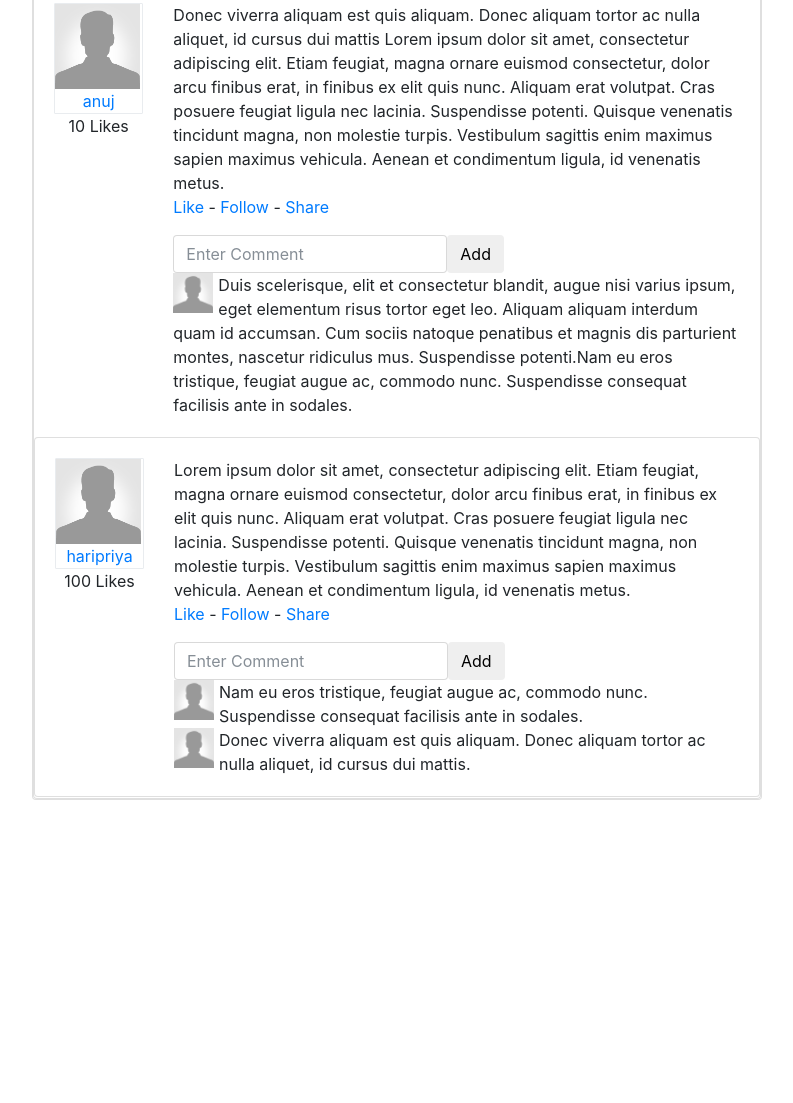
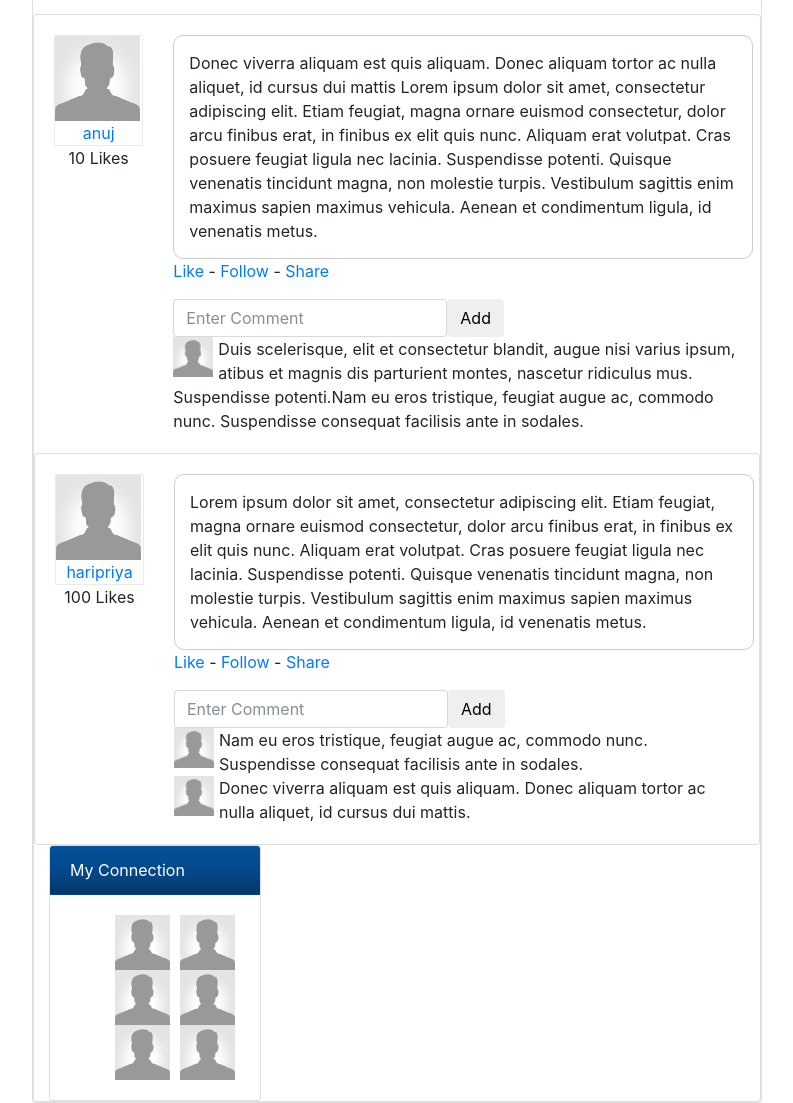
Before and after one commit to swap22/socialsite, a plain HTML site: page index.html in a window 1280 px wide. Shown: the part 753-1856 px from the top of the page, without its empty margins (53-846 px from the left). Before the commit the page ends 1553 px from the top, so only its background shows below. Drawn offline with Linux system fonts and the light colour scheme.

Commit message:
modified card

```diff
--- a/css/custom.css
+++ b/css/custom.css
@@ -24,3 +24,28 @@ header .logo {
   width: 40px;
   margin-right: 5px;
 }
+.friend_image{
+
+}
+.friends ul li {
+  list-style: none;
+  padding: 0 5px;
+  display: inline;
+  float: left;
+}
+.friends ul li img {
+  width: 55px;
+}
+.card-header {
+  background-image: linear-gradient(#04519b, #044687 60%, #033769);
+  color: #fff !important;
+}
+.bubble {
+  position: relative;
+  width: 580px;
+  min-height: 65px;
+  padding: 15px;
+  background: #fff;
+  border-radius: 10px;
+  border: 1px solid #ccc;
+}
--- a/index.html
+++ b/index.html
@@ -154,6 +154,7 @@
                 </div>
 
 
+
                 <!--2nd comment-->
 
                 <div class="card post">
@@ -194,7 +195,7 @@
                         <div class="comment">
                         <a href="#" class="comment-avatar float-left"><img src="images/user.png" /></a>
                         <div class="comment-text">
-                      Duis scelerisque, elit et consectetur blandit, augue nisi varius ipsum, eget elementum risus tortor eget leo. Aliquam aliquam interdum quam id accumsan. Cum sociis natoque penatibus et magnis dis parturient montes, nascetur ridiculus mus. Suspendisse potenti.Nam eu eros tristique, feugiat augue ac, commodo nunc. Suspendisse consequat facilisis ante in sodales.
+                      Duis scelerisque, elit et consectetur blandit, augue nisi varius ipsum, atibus et magnis dis parturient montes, nascetur ridiculus mus. Suspendisse potenti.Nam eu eros tristique, feugiat augue ac, commodo nunc. Suspendisse consequat facilisis ante in sodales.
                     </div> <!-- comment-text -->
                         </div> <!-- comment -->
                       </div> <!-- comments -->
@@ -261,7 +262,27 @@
             </div><!--left side column col m8-->
 
             <!--right side section-->
-           <div class="col-md-4">
+           <div class="col-md-4 ">
+
+             <div class="card friends ">
+                <div class="card-header">
+                  My Connection
+                </div><!--wall heading-->
+                <div class="card-body">
+                  <ul>
+                       <li><a class="friend_image" href="profile.html"><img src="images/user.png"/></a></li>
+                       <li><a class="friend_image" href="profile.html"><img src="images/user.png"/></a></li>
+                       <li><a class="friend_image" href="profile.html"><img src="images/user.png"/></a></li>
+                       <li><a class="friend_image" href="profile.html"><img src="images/user.png"/></a></li>
+                       <li><a class="friend_image" href="profile.html"><img src="images/user.png"/></a></li>
+                       <li><a class="friend_image" href="profile.html"><img src="images/user.png"/></a></li>
+                  </ul>
+                </div><!--card body-->
+              </div><!--card -->
+
+
+
+
           </div><!--col md 4-->
 
 
```
